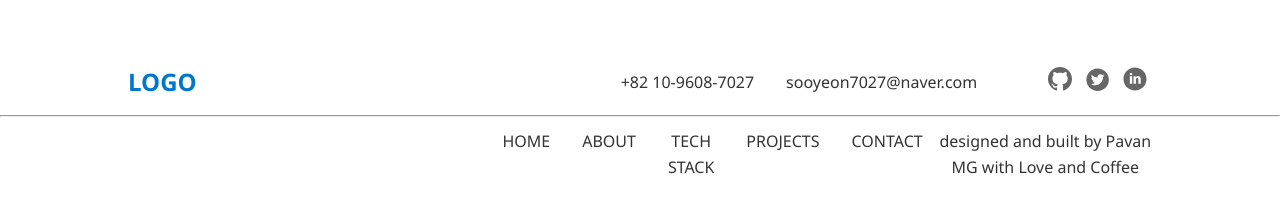
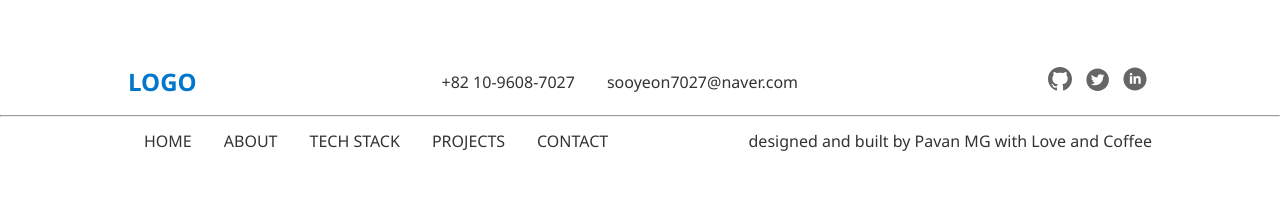
Before and after one commit to sooyeon-kr/web_advanced, a plain HTML site: page portfolio/portfolio.html in a window 1280 px wide. Shown: the part 1417-1623 px from the top of the page. After the commit the page ends 1601 px from the top, so only its background shows below. Drawn offline with Linux system fonts and the light colour scheme.

Commit message:
style: footer의 class명 변경

```diff
--- a/portfolio/portfolio.html
+++ b/portfolio/portfolio.html
@@ -84,7 +84,7 @@
   <div class="footer-content container">
     <h3 class="logo">LOGO</h3>
     <p class="contact-info">
-        <nav class="main-nav">
+        <nav class="contact-info-nav">
             <ul class="nav-list">
               <li class="nav-item">+82 10-9608-7027</li>
               <li class="nav-item">sooyeon7027@naver.com</li>
@@ -99,7 +99,7 @@
   </div>
   <hr/>
   <div class="footer-content container">
-    <nav class="main-nav">
+    <nav class="footer-nav">
         <ul class="nav-list">
             <li class="nav-item">HOME</li>
             <li class="nav-item">ABOUT</li>
--- a/portfolio/style.css
+++ b/portfolio/style.css
@@ -164,6 +164,34 @@ body {
   margin-top: 1%;
   margin-bottom: 1%;
 }
+.contact-info-nav {
+  display: flex;
+  justify-content: flex-end;
+}
+.contact-info-nav .nav-list {
+  display: flex;
+  justify-content: flex-end;
+  list-style: none;
+}
+
+.contact-info-nav .nav-item {
+  padding: 0 1rem;
+  color: #333;
+  font-weight: 450;
+  cursor: pointer;
+}
+
+.footer-nav .nav-list {
+  display: flex;
+  list-style: none;
+}
+
+.footer-nav .nav-item {
+  padding: 0 1rem;
+  color: #333;
+  font-weight: 450;
+  cursor: pointer;
+}
 
 .contact-info {
   color: #333;
```
